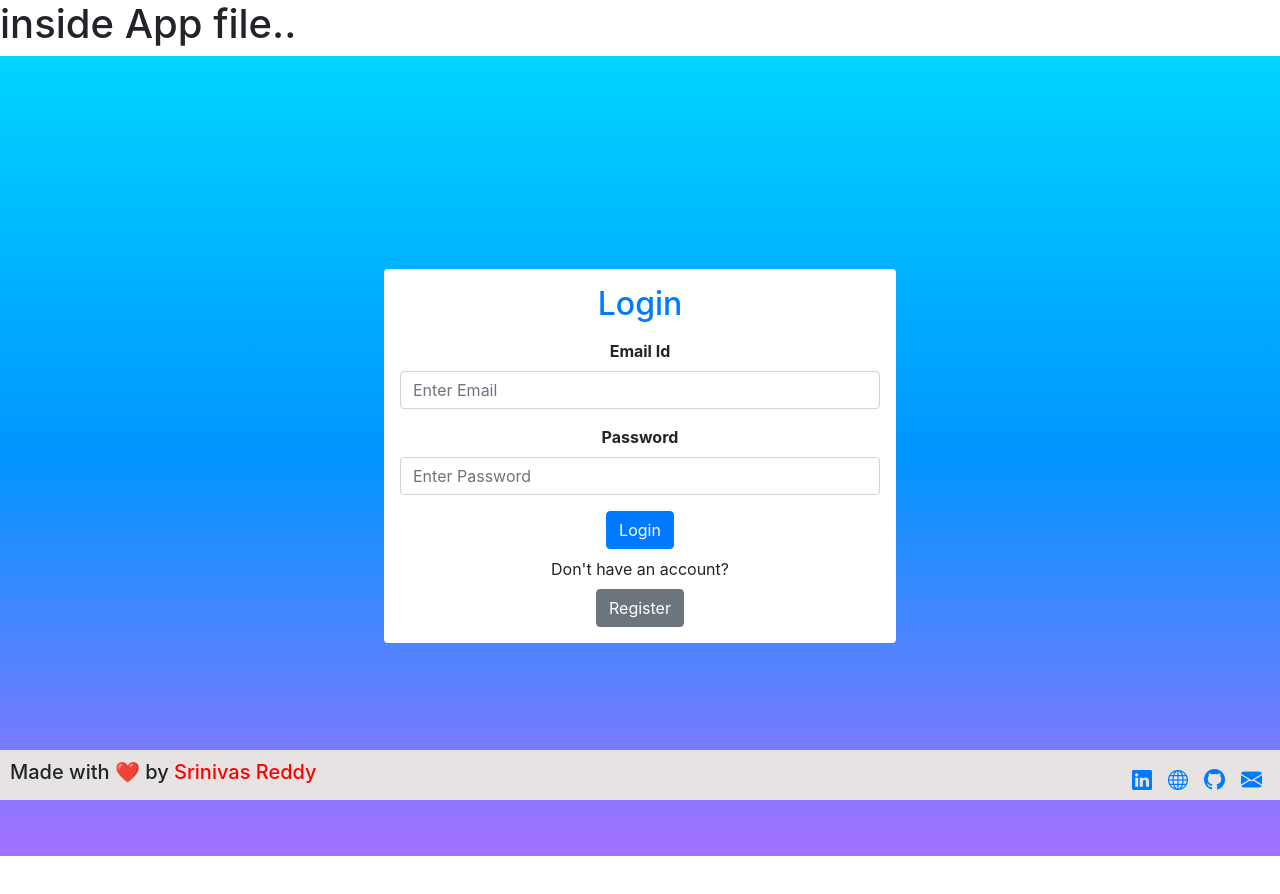
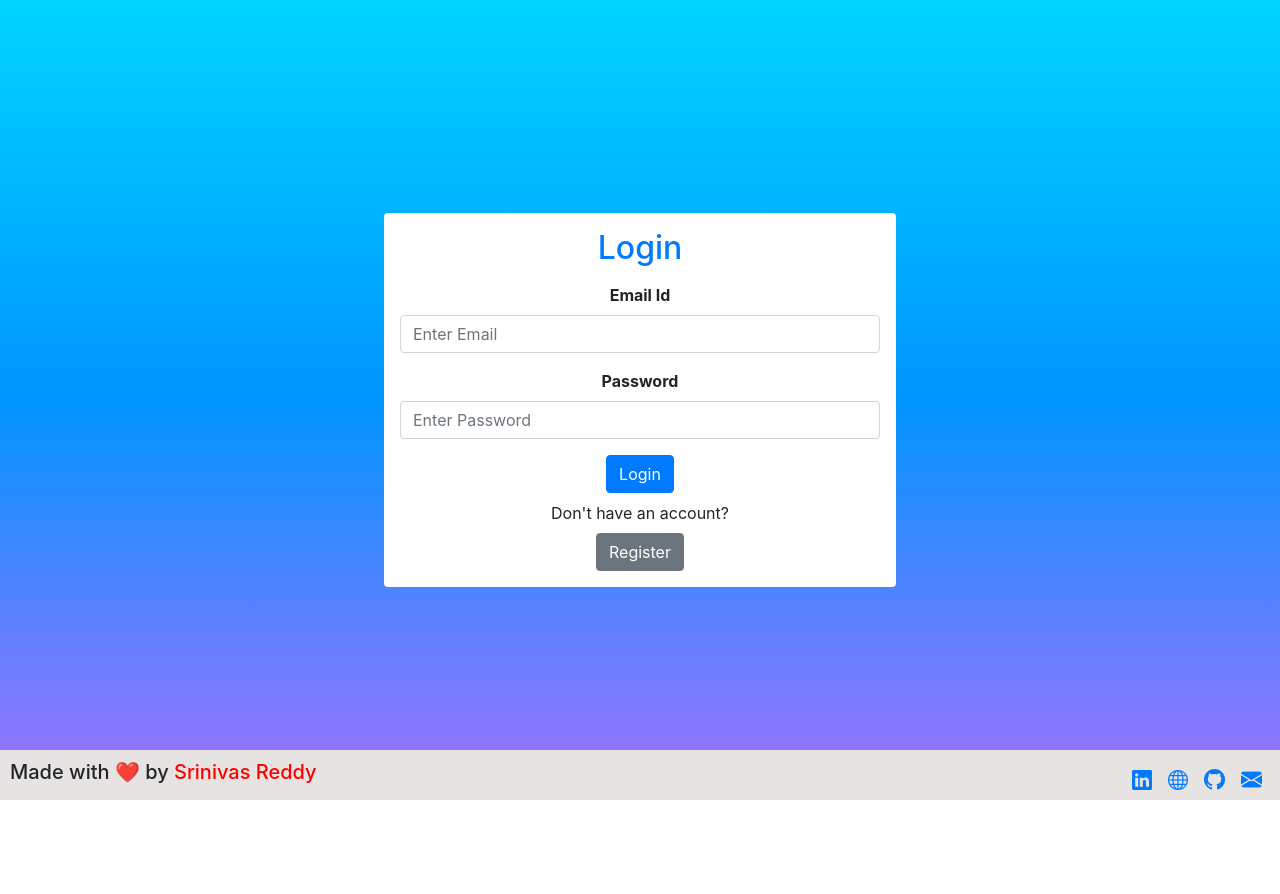
Before and after one commit to SRINIVAS406/hhfrontend, a React (Vite) app: page / in a window 1280 px wide. Shown: the top 894 px of the page. After the commit the page ends 850 px from the top, so only its background shows below. Built offline with nearby package versions, Linux system fonts and the light colour scheme.

Commit message:
vercel_v22

```diff
--- a/index.html
+++ b/index.html
@@ -10,7 +10,6 @@
   </head>
   <body>
     <div id="root">
-      <h1>Inside Root FIle</h1>
     </div>
     <script type="module" src="/src/main.jsx"></script>
   </body>
--- a/src/components/App.jsx
+++ b/src/components/App.jsx
@@ -9,7 +9,6 @@ function App() {
 
   return (
     <div >
-      <h1>inside App file.. </h1>
       <BrowserRouter >
         <Routes>
           <Route path="/" element ={<Login/>} />
```
